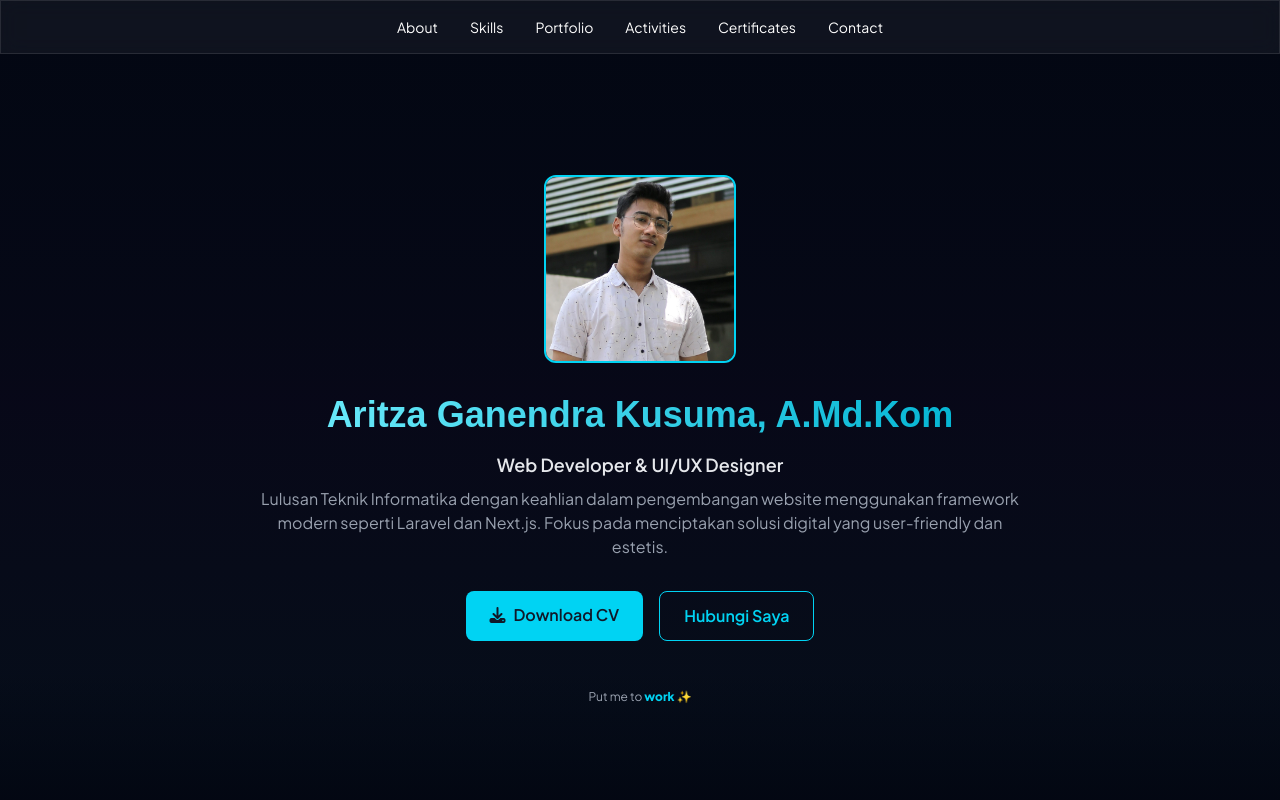
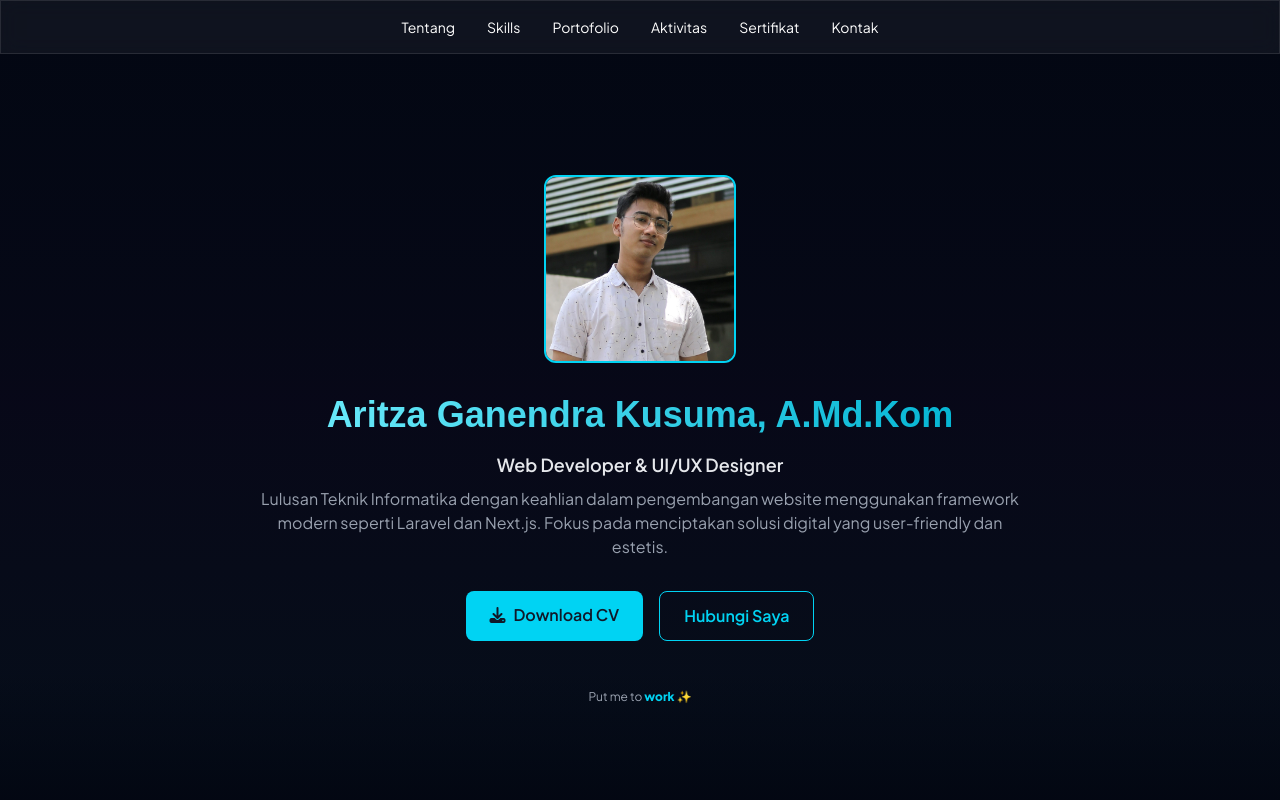
Before and after one commit to ValKyRiE2117/portofoliov2, a Nuxt app: page / in a window 1280 px wide. Shown: the top 800 px of the page. Built offline with nearby package versions, Linux system fonts and the light colour scheme.

Commit message:
change_id

```diff
--- a/components/AppHeader.vue
+++ b/components/AppHeader.vue
@@ -68,12 +68,12 @@
 const isMenuOpen = ref(false);
 
 const navItems = [
-  { href: "#about", label: "About" },
+  { href: "#about", label: "Tentang" },
   { href: "#skills", label: "Skills" },
-  { href: "#portfolio", label: "Portfolio" },
-  { href: "#organization", label: "Activities" },
-  { href: "#certificates", label: "Certificates" },
-  { href: "#contact", label: "Contact" },
+  { href: "#portfolio", label: "Portofolio" },
+  { href: "#organization", label: "Aktivitas" },
+  { href: "#certificates", label: "Sertifikat" },
+  { href: "#contact", label: "Kontak" },
 ];
 
 const toggleMenu = () => {
```
